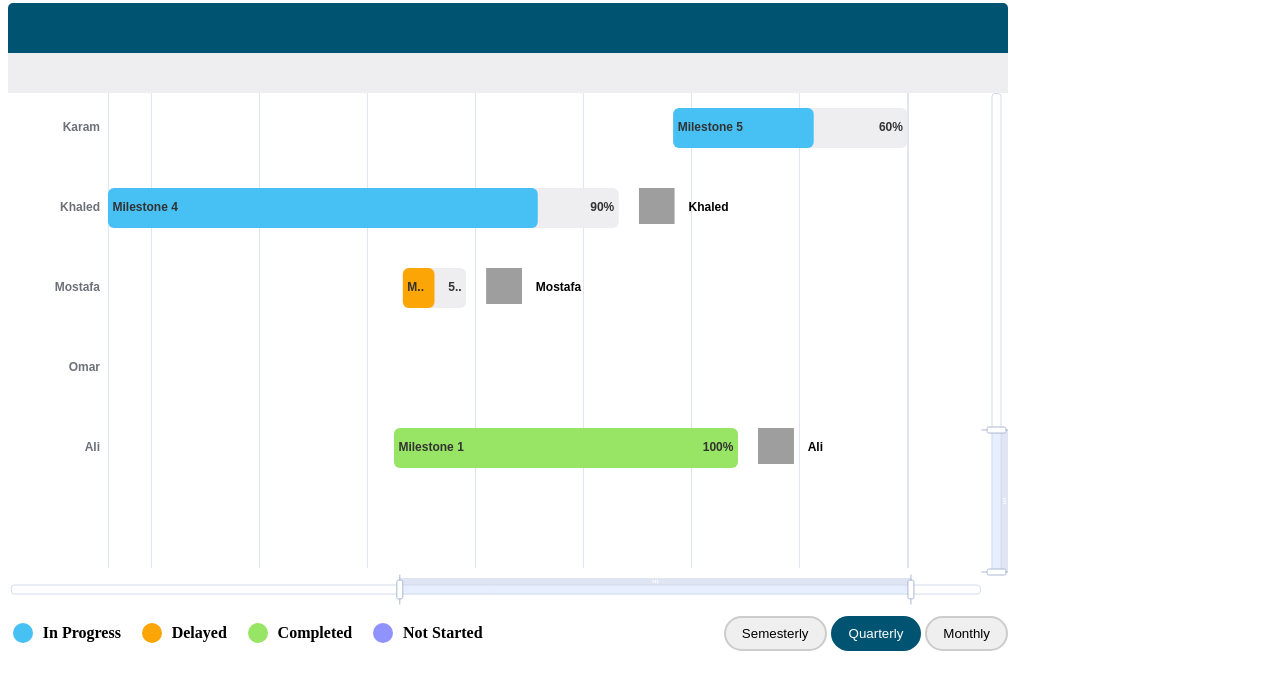
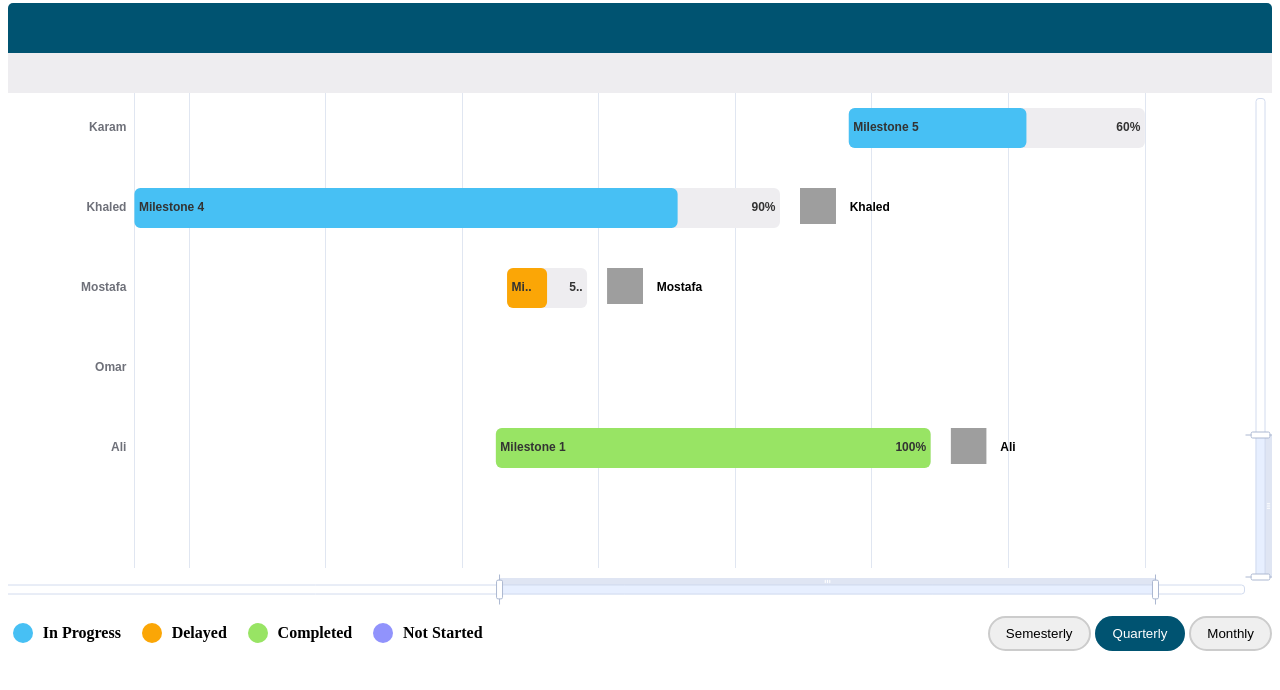
Before and after one commit to safwat-fathi/apache-echarts, a website built with webpack: page public/index.html in a window 1280 px wide. Built offline with nearby package versions, Linux system fonts and the light colour scheme.

```diff
--- a/public/index.html
+++ b/public/index.html
@@ -7,7 +7,7 @@
   </head>
   <body>
     <div class="wrapper">
-      <div id="echart" style="width: 1000px; height: 600px"></div>
+      <div id="echart" style="width: 100%; height: 600px"></div>
 
       <div id="xAxisPrimaryBg"></div>
       <div id="xAxisSecondaryBg"></div>
--- a/src/js/helpers.ts
+++ b/src/js/helpers.ts
@@ -1,5 +1,5 @@
 import * as echarts from "echarts";
-import { chartWidth, zoomData } from ".";
+import { chartWidth, zoomData, subAxisType } from ".";
 import { empData } from "../../data";
 import { COLORS } from "./constants";
 // import data from "../../data.json";
@@ -64,8 +64,32 @@
   return names;
 };
 
+export const xAxisLabelFormatter = (value: any) => {
+  const year = new Date(value).toLocaleDateString("en-US", {
+    year: "numeric",
+  });
+
+  const month = new Date(value).toLocaleDateString("en-US", {
+    month: "numeric",
+  });
+  const quarter = Math.ceil(+month / 3);
+  const semester = Math.ceil(+month / 2);
+
+  if (subAxisType === "quarter") {
+    return quarter === 1 ? year : "";
+  }
+
+  if (subAxisType === "month") {
+    return +month === 1 ? year : "";
+  }
+
+  return +semester === 1 ? year : "";
+};
+
+export const tooltipFormatter = (content: string) => content;
+
 export const dataZoomHandler = (e: any) => {
-  console.log("event:", e);
+  // console.log("event:", e);
   // console.log("zoomData", zoomData);
   if (!e.dataZoomId && e.batch[0].dataZoomId === "insideY") {
     zoomData.yAxis.start = e.batch[0].start;
@@ -73,11 +97,6 @@
 
     return;
   }
-
-  // zoomData.xAxis.start = e.start;
-  // zoomData.xAxis.end = e.end;
-  // zoomData.yAxis.start = e.start;
-  // zoomData.yAxis.end = e.end;
 
   if (e.dataZoomId === "scrollY") {
     zoomData.yAxis.start = e.start;
--- a/src/js/index.ts
+++ b/src/js/index.ts
@@ -20,7 +20,9 @@
   filterXAxis,
   renderGanttItem,
   subXAxisLabelFormatter,
+  xAxisLabelFormatter,
   dataZoomHandler,
+  tooltipFormatter,
 } from "./helpers";
 import { domElements, MIN, MAX } from "./constants";
 import { empData } from "../../data";
@@ -53,21 +55,9 @@
   },
 };
 console.log("🚀 ~ zoomData", zoomData);
-let subAxisType: "quarter" | "month" | "semester" = "quarter";
+export let subAxisType: "quarter" | "month" | "semester" = "quarter";
 
 chart.on("dataZoom", dataZoomHandler);
-
-// chart.on("dataZoom", (e: any) => {
-//   if (e.dataZoomId === "scrollY") {
-//     zoomData.yAxis.start = e.start;
-//     zoomData.yAxis.end = e.end;
-//   }
-
-//   if (e.dataZoomId === "scrollX") {
-//     zoomData.xAxis.start = e.start;
-//     zoomData.xAxis.end = e.end;
-//   }
-// });
 
 const option: EChartsOption = {
   animation: true,
@@ -91,7 +81,7 @@
         opacity: "0.3",
       },
     },
-    position: (point: number[]) => [point[0], point[1] + 20],
+    position: (point: number[]) => [point[0], point[1] + 20], // position relative to pointer [x, y + 20px]
     formatter: function (params: any) {
       const data = params[0].data;
 
@@ -113,7 +103,7 @@
       id: "scrollY",
       yAxisIndex: 0,
       width: 10, // width of slider
-      bottom: 35, //
+      bottom: 30, //
       handleSize: "300%",
       start: zoomData.yAxis.start,
       end: zoomData.yAxis.end,
@@ -140,7 +130,7 @@
       type: "slider",
       id: "scrollX",
       xAxisIndex: [0, 1],
-      width: 1000 - 30,
+      width: "98.4%",
       height: 10,
       right: 30,
       bottom: 20,
@@ -171,27 +161,28 @@
         color: "#fff",
         fontSize: 18,
         showMaxLabel: true,
-        formatter: (value: any) => {
-          const year = new Date(value).toLocaleDateString("en-US", {
-            year: "numeric",
-          });
+        // formatter: (value: any) => {
+        //   const year = new Date(value).toLocaleDateString("en-US", {
+        //     year: "numeric",
+        //   });
 
-          const month = new Date(value).toLocaleDateString("en-US", {
-            month: "numeric",
-          });
-          const quarter = Math.ceil(+month / 3);
-          const semester = Math.ceil(+month / 2);
+        //   const month = new Date(value).toLocaleDateString("en-US", {
+        //     month: "numeric",
+        //   });
+        //   const quarter = Math.ceil(+month / 3);
+        //   const semester = Math.ceil(+month / 2);
 
-          if (subAxisType === "quarter") {
-            return quarter === 1 ? year : "";
-          }
+        //   if (subAxisType === "quarter") {
+        //     return quarter === 1 ? year : "";
+        //   }
 
-          if (subAxisType === "month") {
-            return +month === 1 ? year : "";
-          }
+        //   if (subAxisType === "month") {
+        //     return +month === 1 ? year : "";
+        //   }
 
-          return +semester === 1 ? year : "";
-        },
+        //   return +semester === 1 ? year : "";
+        // },
+        formatter: xAxisLabelFormatter,
       },
     },
     {
@@ -319,6 +310,7 @@
 };
 
 chart.setOption(option);
+// console.log(chart.getOption());
 
 // listen to buttons events
 window.addEventListener("click", (e: Event) => {
--- a/src/styles.scss
+++ b/src/styles.scss
@@ -8,7 +8,7 @@
 .wrapper {
   display: flex;
   flex-flow: column;
-  width: 1000px;
+  // width: 100%;
   position: relative;
 }
 
```
